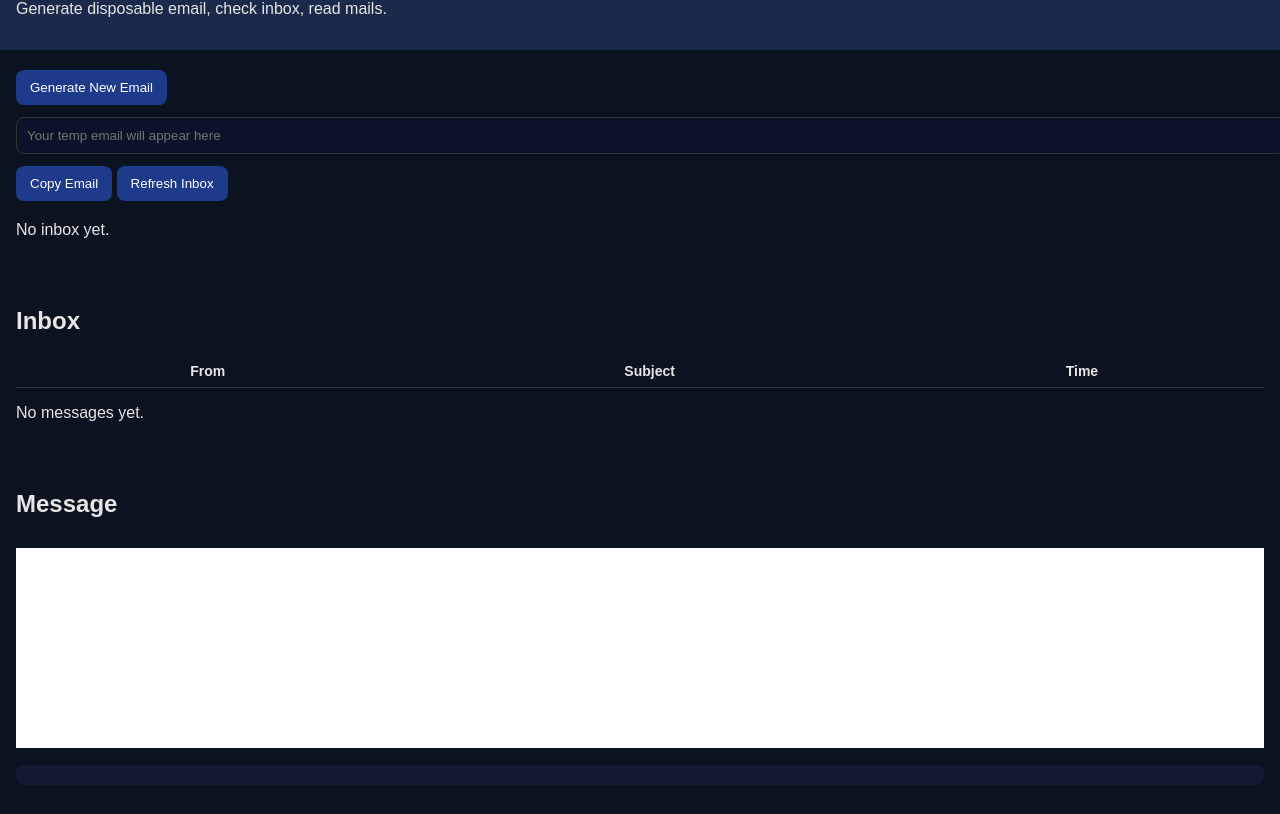
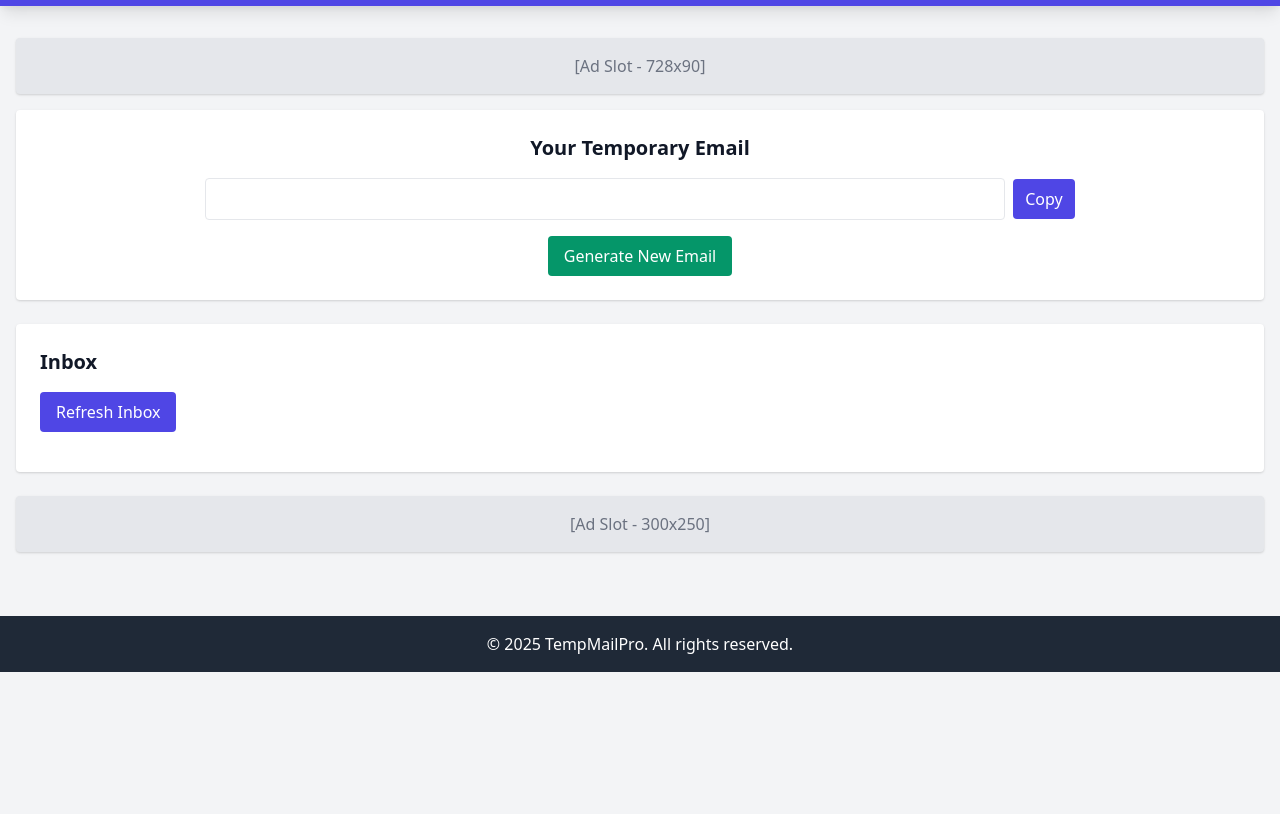
Before and after one commit to pro3207/Tempmailspro, a plain HTML site: page index.html in a window 1280 px wide. Shown: the part 58-872 px from the top of the page. After the commit the page ends 800 px from the top, so only its background shows below. Drawn offline with nearby package versions, Linux system fonts and the light colour scheme.

Commit message:
Update index.html

```diff
--- a/index.html
+++ b/index.html
@@ -1,134 +1,118 @@
-<!doctype html>
+<!DOCTYPE html>
 <html lang="en">
 <head>
-  <meta charset="utf-8">
-  <meta name="viewport" content="width=device-width, initial-scale=1">
-  <title>Temp Mail — Mobile Version</title>
-  <style>
-    body { font-family: sans-serif; margin:0; background:#0b1220; color:#e6e6e6; }
-    header { padding:16px; background:#1b2a4b; }
-    h1 { margin:0; font-size:22px; }
-    .controls, .inbox, .viewer { padding:16px; }
-    input { width:100%; padding:10px; border-radius:8px; border:1px solid #333; margin:8px 0; background:#0a1329; color:#fff; }
-    button { padding:10px 14px; border-radius:8px; border:none; background:#1e3a8a; color:#fff; cursor:pointer; margin:4px 0; }
-    button:hover { filter:brightness(1.1); }
-    table { width:100%; border-collapse:collapse; margin-top:10px; }
-    th,td { border-bottom:1px solid #333; padding:8px; font-size:14px; }
-    tr:hover { background:#111a2f; cursor:pointer; }
-    iframe { width:100%; height:200px; border:0; margin-top:10px; background:#fff; }
-    pre { white-space:pre-wrap; background:#111a2f; padding:10px; border-radius:8px; }
-  </style>
+  <meta charset="UTF-8" />
+  <meta name="viewport" content="width=device-width, initial-scale=1.0" />
+  <title>Temp Mail - Free Disposable Email</title>
+  <meta name="description" content="Get free temporary email instantly. Protect your privacy and avoid spam with Temp Mail.">
+  <meta name="keywords" content="temp mail, disposable email, free email, temporary mail, inbox, spam free">
+  <link href="https://cdn.jsdelivr.net/npm/tailwindcss@2.2.19/dist/tailwind.min.css" rel="stylesheet">
+  <script defer src="https://cdn.jsdelivr.net/npm/axios/dist/axios.min.js"></script>
 </head>
-<body>
-  <header>
-    <h1>📧 Temp Mail (Mobile)</h1>
-    <p>Generate disposable email, check inbox, read mails.</p>
+<body class="bg-gray-100 text-gray-900">
+
+  <!-- Header -->
+  <header class="bg-indigo-600 text-white shadow-lg">
+    <div class="container mx-auto flex justify-between items-center p-4">
+      <h1 class="text-2xl font-bold">TempMailPro</h1>
+      <nav>
+        <a href="index.html" class="px-3">Home</a>
+        <a href="blog.html" class="px-3">Blog</a>
+        <a href="terms.html" class="px-3">Terms</a>
+        <a href="privacy.html" class="px-3">Privacy</a>
+      </nav>
+    </div>
   </header>
 
-  <div class="controls">
-    <button id="btn-generate">Generate New Email</button>
-    <input id="email" readonly placeholder="Your temp email will appear here">
-    <button id="btn-copy">Copy Email</button>
-    <button id="btn-refresh">Refresh Inbox</button>
-    <p id="status">No inbox yet.</p>
-  </div>
+  <!-- Main Section -->
+  <main class="container mx-auto p-4">
 
-  <div class="inbox">
-    <h2>Inbox</h2>
-    <table>
-      <thead><tr><th>From</th><th>Subject</th><th>Time</th></tr></thead>
-      <tbody id="rows"></tbody>
-    </table>
-    <p id="empty">No messages yet.</p>
-  </div>
+    <!-- Ad Slot -->
+    <div class="my-4 bg-gray-200 text-center p-4 rounded shadow">
+      <!-- Google AdSense code yaha paste karna -->
+      <p class="text-gray-500">[Ad Slot - 728x90]</p>
+    </div>
 
-  <div class="viewer">
-    <h2>Message</h2>
-    <div id="meta"></div>
-    <iframe id="html-body"></iframe>
-    <pre id="text-body"></pre>
-  </div>
+    <!-- Email Box -->
+    <section class="bg-white shadow rounded p-6 text-center">
+      <h2 class="text-xl font-semibold mb-4">Your Temporary Email</h2>
+      <div class="flex items-center justify-center space-x-2">
+        <input id="emailBox" type="text" readonly class="border p-2 w-2/3 rounded">
+        <button onclick="copyEmail()" class="bg-indigo-600 text-white px-3 py-2 rounded">Copy</button>
+      </div>
+      <button onclick="generateEmail()" class="mt-4 bg-green-600 text-white px-4 py-2 rounded">Generate New Email</button>
+    </section>
 
-<script>
-const proxy = "https://cors-anywhere.herokuapp.com/";
-const base = "https://api.mail.tm";
+    <!-- Inbox -->
+    <section class="bg-white shadow rounded p-6 mt-6">
+      <h2 class="text-xl font-semibold mb-4">Inbox</h2>
+      <button onclick="loadInbox()" class="mb-4 bg-indigo-600 text-white px-4 py-2 rounded">Refresh Inbox</button>
+      <ul id="inbox" class="space-y-3 text-left"></ul>
+    </section>
 
-let state = { address:null, token:null, id:null };
+    <!-- Ad Slot -->
+    <div class="my-6 bg-gray-200 text-center p-4 rounded shadow">
+      <!-- Google AdSense code yaha paste karna -->
+      <p class="text-gray-500">[Ad Slot - 300x250]</p>
+    </div>
 
-async function generateInbox() {
-  document.getElementById("status").textContent = "Generating email...";
-  try {
-    // get domains
-    const doms = await fetch(proxy+base+"/domains").then(r=>r.json());
-    const list = doms["hydra:member"];
-    const domain = list[Math.floor(Math.random()*list.length)].domain;
-    const local = Math.random().toString(36).slice(2,7)+Date.now().toString().slice(-3);
-    const address = `${local}@${domain}`;
-    const password = Math.random().toString(36);
+  </main>
 
-    // create account
-    await fetch(proxy+base+"/accounts",{method:"POST",headers:{'Content-Type':'application/json'},body:JSON.stringify({address,password})});
+  <!-- Footer -->
+  <footer class="bg-gray-800 text-white text-center p-4 mt-6">
+    <p>© 2025 TempMailPro. All rights reserved.</p>
+  </footer>
 
-    // get token
-    const t = await fetch(proxy+base+"/token",{method:"POST",headers:{'Content-Type':'application/json'},body:JSON.stringify({address,password})}).then(r=>r.json());
+  <script>
+    const base = "https://api.mail.tm";
+    let account = {};
+    let token = "";
 
-    state = { address, token:t.token };
-    document.getElementById("email").value = address;
-    document.getElementById("status").textContent = "Email ready. Waiting for mails...";
-    refreshInbox();
-  } catch(e) {
-    console.error(e);
-    document.getElementById("status").textContent = "Failed to create inbox.";
-  }
-}
+    async function generateEmail() {
+      const domainsRes = await axios.get(base + "/domains");
+      const domain = domainsRes.data["hydra:member"][0].domain;
+      const random = Math.random().toString(36).substring(2, 10);
+      const address = random + "@" + domain;
+      const password = random + "123";
 
-async function refreshInbox() {
-  if (!state.token) return;
-  document.getElementById("status").textContent = "Refreshing inbox...";
-  try {
-    const data = await fetch(proxy+base+"/messages",{headers:{Authorization:"Bearer "+state.token}}).then(r=>r.json());
-    const rows = data["hydra:member"] || [];
-    const tbody = document.getElementById("rows");
-    tbody.innerHTML="";
-    if (!rows.length) {
-      document.getElementById("empty").style.display="block";
-    } else {
-      document.getElementById("empty").style.display="none";
+      account = { address, password };
+
+      await axios.post(base + "/accounts", account).catch(()=>{});
+      const tokenRes = await axios.post(base + "/token", account);
+      token = tokenRes.data.token;
+
+      document.getElementById("emailBox").value = address;
+      document.getElementById("inbox").innerHTML = "<li>No emails yet.</li>";
     }
-    rows.forEach(msg=>{
-      const tr=document.createElement("tr");
-      tr.innerHTML=`<td>${msg.from?.address||""}</td><td>${msg.subject||"(no subject)"}</td><td>${new Date(msg.createdAt).toLocaleTimeString()}</td>`;
-      tr.onclick=()=>openMessage(msg.id);
-      tbody.appendChild(tr);
-    });
-    document.getElementById("status").textContent = "Inbox updated.";
-  } catch(e) {
-    console.error(e);
-    document.getElementById("status").textContent = "Failed to refresh inbox.";
-  }
-}
 
-async function openMessage(id) {
-  try {
-    const m = await fetch(proxy+base+"/messages/"+id,{headers:{Authorization:"Bearer "+state.token}}).then(r=>r.json());
-    document.getElementById("meta").textContent = `${m.from?.address||""} → ${state.address} (${new Date(m.createdAt).toLocaleString()})`;
-    if (m.html && m.html.length) {
-      const doc=document.getElementById("html-body").contentDocument;
-      doc.open(); doc.write(m.html[0]); doc.close();
-      document.getElementById("text-body").textContent="";
-    } else {
-      document.getElementById("html-body").contentDocument.body.innerHTML="<p style='padding:10px'>No HTML body.</p>";
-      document.getElementById("text-body").textContent=m.text||"";
+    async function loadInbox() {
+      if (!token) return alert("Generate an email first!");
+      const res = await axios.get(base + "/messages", {
+        headers: { Authorization: "Bearer " + token }
+      });
+      const inbox = document.getElementById("inbox");
+      inbox.innerHTML = "";
+      if (res.data["hydra:member"].length === 0) {
+        inbox.innerHTML = "<li>No new emails.</li>";
+      } else {
+        res.data["hydra:member"].forEach(mail => {
+          const li = document.createElement("li");
+          li.className = "p-3 border rounded bg-gray-50";
+          li.innerHTML = `<strong>${mail.from.address}</strong>: ${mail.subject}`;
+          inbox.appendChild(li);
+        });
+      }
     }
-  } catch(e){console.error(e);}
-}
 
-document.getElementById("btn-generate").onclick = generateInbox;
-document.getElementById("btn-refresh").onclick = refreshInbox;
-document.getElementById("btn-copy").onclick = ()=>{
-  const v=document.getElementById("email").value;
-  navigator.clipboard.writeText(v).then(()=>alert("Copied: "+v));
-};
-</script>
+    function copyEmail() {
+      const box = document.getElementById("emailBox");
+      box.select();
+      document.execCommand("copy");
+      alert("Email copied!");
+    }
+
+    // generate one by default
+    generateEmail();
+  </script>
 </body>
 </html>
```
